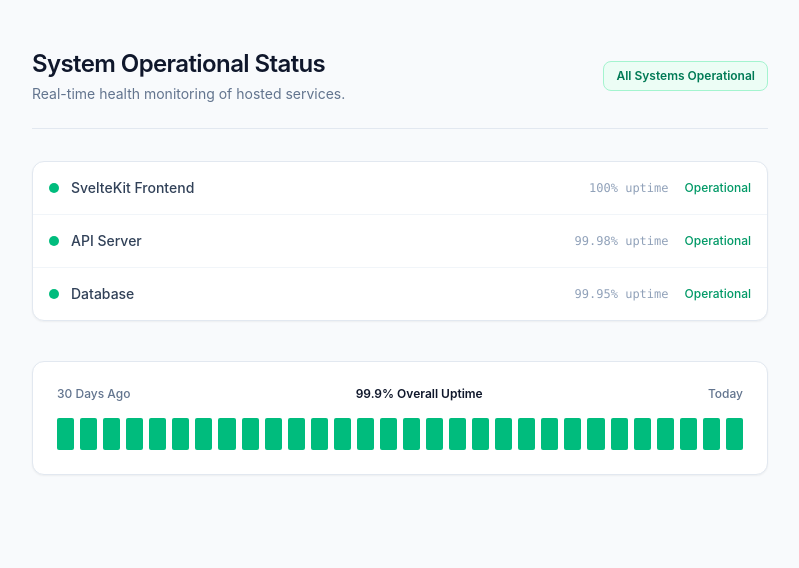
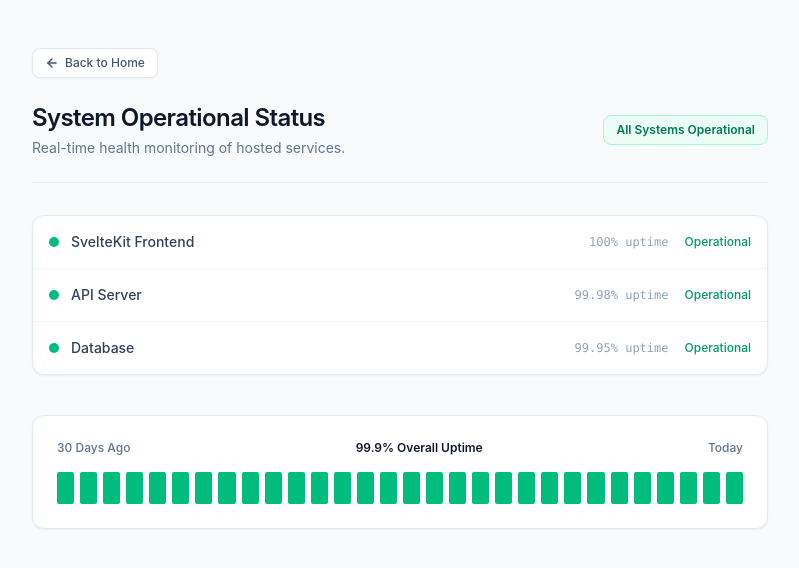
Before and after one commit to DavidH-22/porto, a SvelteKit app: page /status in a window 1280 px wide. Shown: the top 568 px of the page, without its empty margins (240-1039 px from the left). Built offline with nearby package versions, Linux system fonts and the light colour scheme.

Commit message:
add back to home button

```diff
--- a/src/routes/status/+page.svelte
+++ b/src/routes/status/+page.svelte
@@ -13,6 +13,14 @@
 </script>
 
 <div class="mx-auto max-w-3xl px-4 py-12">
+
+	<a href="/" class="mb-6 inline-flex items-center gap-1.5 rounded-lg border border-slate-200 bg-white px-3 py-1.5 text-xs font-medium text-slate-600 shadow-xs transition hover:border-slate-300 hover:text-slate-900">
+		<svg xmlns="http://www.w3.org/2000/svg" width="14" height="14" viewBox="0 0 24 24" fill="none" stroke="currentColor" stroke-width="2.5" stroke-linecap="round" stroke-linejoin="round">
+			<line x1="19" y1="12" x2="5" y2="12"></line>
+			<polyline points="12 19 5 12 12 5"></polyline>
+		</svg>
+		Back to Home
+	</a>
 
 	<div class="mb-8 flex items-center justify-between border-b border-slate-200 pb-6">
 		<div>
```
